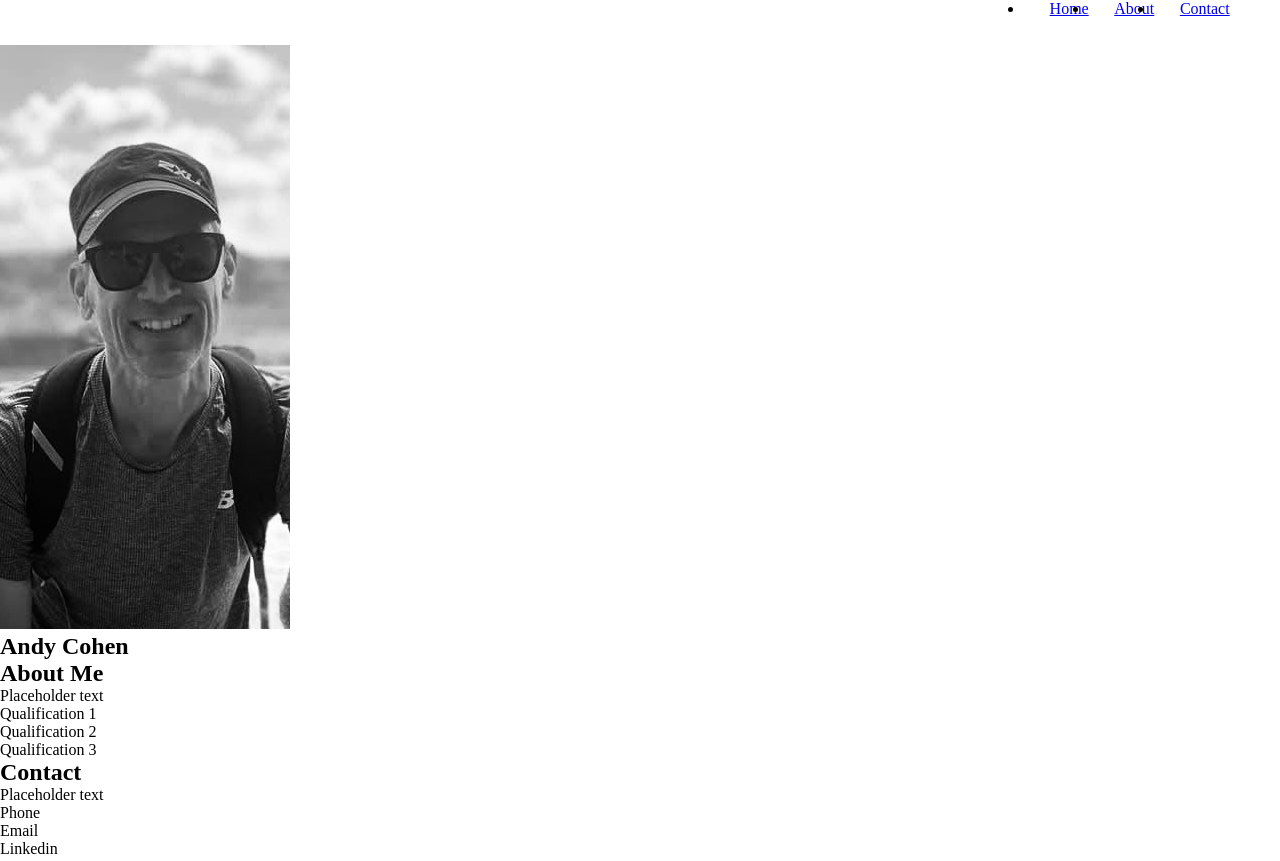
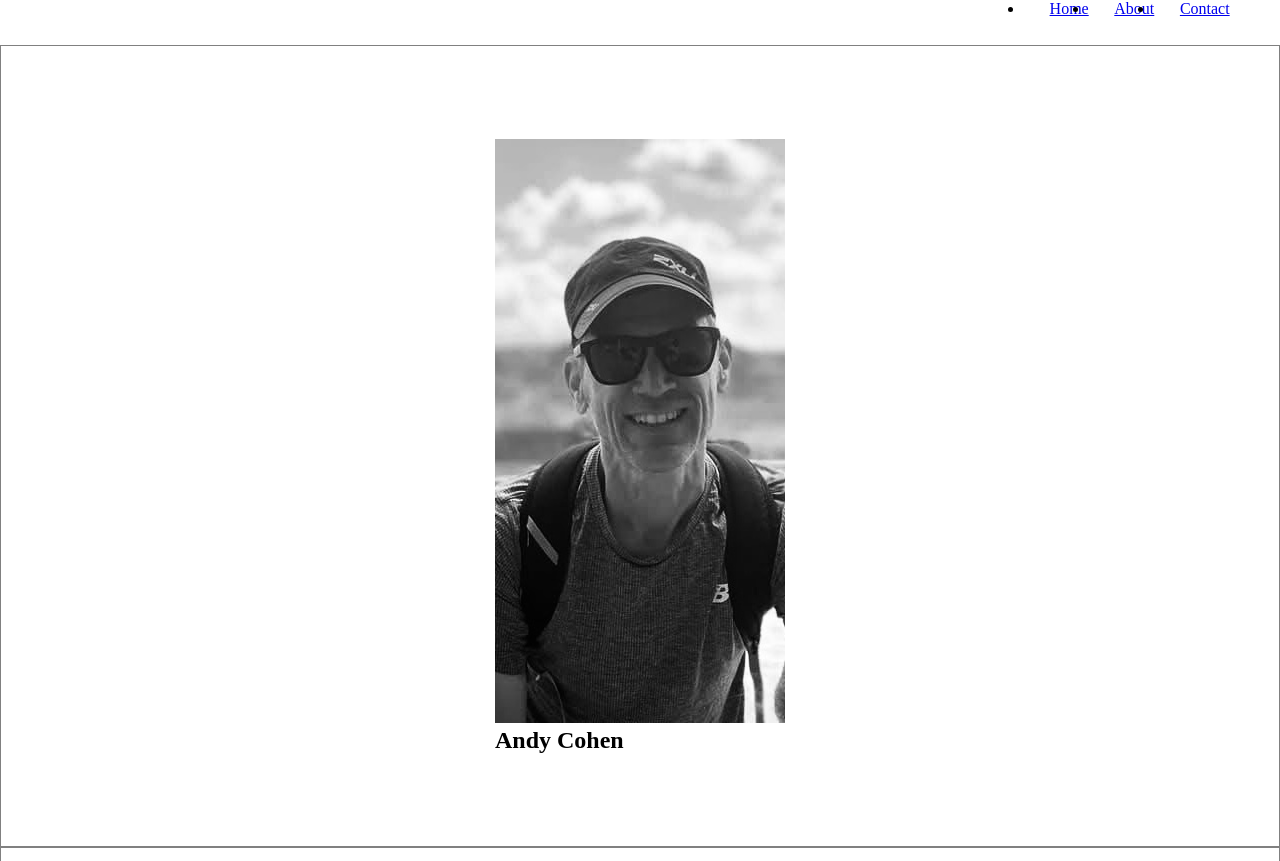
Before and after one commit to Hen0678/Website, a plain HTML site: page index.html in a window 1280 px wide. Shown: the top 861 px of the page. Drawn offline with Linux system fonts and the light colour scheme.

Commit message:
Styled section elements

```diff
--- a/resources/css/images/css/style.css
+++ b/resources/css/images/css/style.css
@@ -16,3 +16,12 @@ header nav ul {
 header nav ul li {
     padding-left: 10%;
 }
+
+section {
+    /*vh sizes elements relative to the height of the browser window */
+    height: 100vh;
+    border: 1px solid gray;
+    display: flex;
+    justify-content: center;
+    align-items: center;
+}
```
